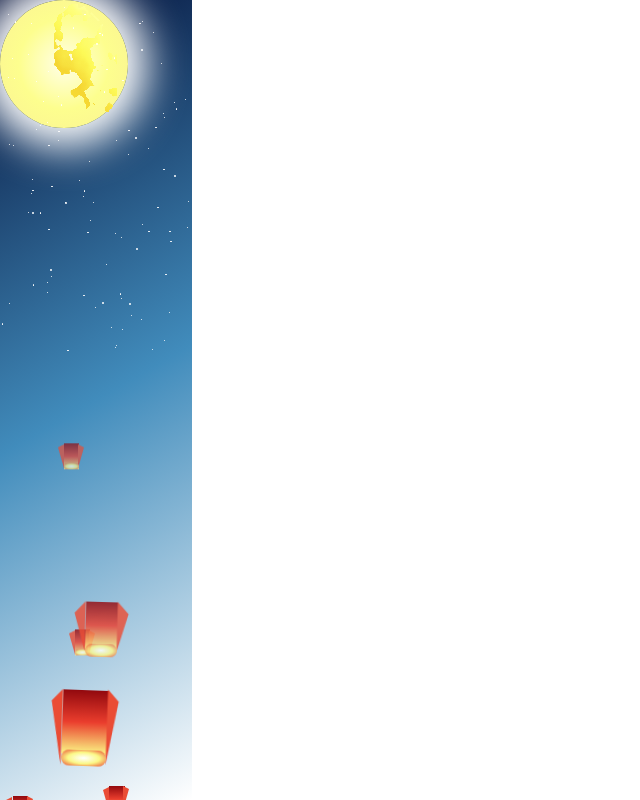
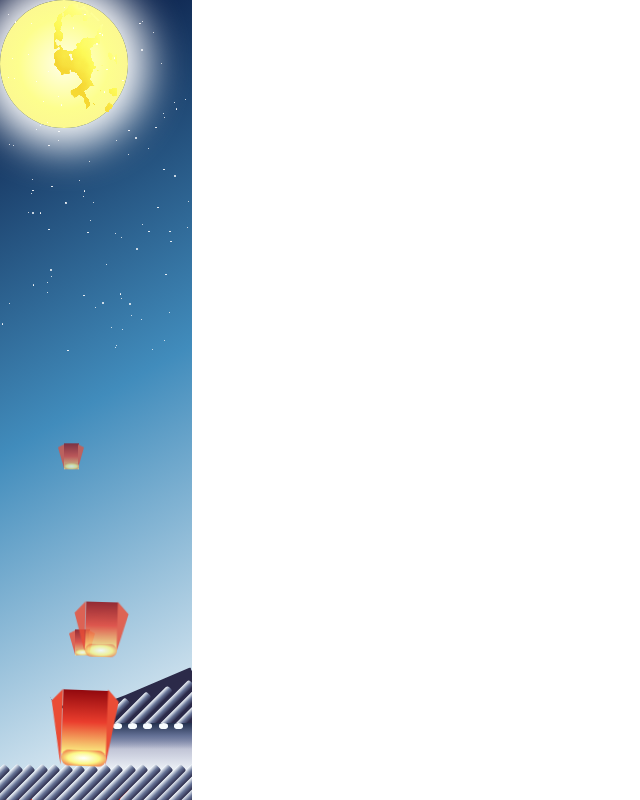
Before and after one commit to zhengxianyu/Mid-autumn, a plain HTML site: page index.html in a window 1280 px wide. Shown: the whole page, without its empty margins (0-640 px from the left). Drawn offline with nearby package versions, Linux system fonts and the light colour scheme.

Commit message:
add codes of house

```diff
--- a/index.css
+++ b/index.css
@@ -64,6 +64,7 @@ body {
   width: 15vw;
   height: 100vh;
   background: linear-gradient(150deg, #041039, #418cbc, #fff);
+  overflow: hidden;
 }
 
 .moon {
@@ -128,8 +129,8 @@ body {
   border-radius: 2vw;
 }
 
-.kongming-latern:nth-child(4) {
-  z-index: 1;
+.kongming-latern {
+  z-index: 2;
 }
 
 .kongming-latern:nth-child(2), .kongming-latern:nth-child(3) {
@@ -139,7 +140,6 @@ body {
   left: 5vw;
   width: 2.5vw;
   bottom: -10vw;
-  z-index: 1;
 }
 
 .kongming-latern:nth-child(2) {
@@ -204,3 +204,77 @@ body {
   border-radius: 1vw;
   background: #fff;
 }
+
+.top-roof {
+  position: absolute;
+  bottom: 6vw;
+  right: 0;
+  border-left: 10vw solid transparent;
+  border-right: 0vw solid transparent;
+  border-bottom: 4vw solid #2b2a49;
+}
+
+.top-roof:before {
+  content: '';
+  border-bottom: 0.7vw solid #2b2a49;
+  width: 11vw;
+  height: 5vw;
+  position: absolute;
+  right: 0;
+  border-bottom-left-radius: 50%;
+  border-top-left-radius: 50%;
+  transform: rotate(-23deg) translate(0.7vw, -3vw);
+}
+
+.top-roof:after {
+  content: '';
+  width: 10vw;
+  height: 2vw;
+  background: linear-gradient(#23314e, #657297, transparent);
+  position: absolute;
+  right: 0;
+  top: 4vw;
+  border-bottom-left-radius: 3vw;
+}
+
+.tile {
+  position: absolute;
+  width: 0.6vw;
+  height: 1.5vw;
+  background: linear-gradient(90deg, #f7fcff, #667396, #2b2a49);
+  right: 0;
+  border-radius: 0.2vw;
+  transform: rotate(45deg) translate(-4vw, 8vw);
+}
+
+.edge {
+  position: absolute;
+  right: 9vw;
+  width: 0.7vw;
+  height: 0.4vw;
+  background: #f7fcff;
+  border-radius: 50%;
+  top: 4vw;
+  z-index: 1;
+}
+
+.roof-body {
+  position: absolute;
+  top: 5vw;
+  right: 0;
+  width: 8vw;
+  height: 3vw;
+  background: linear-gradient(#a6a9c2, #f7fcff);
+}
+
+.bottom-roof {
+  position: absolute;
+  bottom: 0;
+  right: 0;
+}
+
+.bottom-roof .tile {
+  transform: rotate(45deg) translate(0vw, -4.5vw);
+  height: 4vw;
+  width: 0.7vw;
+}
--- a/index.html
+++ b/index.html
@@ -20,6 +20,7 @@
           </svg>
         </div>
       </div>
+      <div class="latern" id="latern">
         <div class="kongming-latern">
           <div class="latern-left"></div>
           <div class="latern-right"></div>
@@ -41,6 +42,16 @@
           <div class="latern-bottom"></div>
         </div>
       </div>
+      <div class="house" id="house">
+        <div class="top-roof" id="topRoof">
+          <div class="tile"></div>
+          <div class="edge"></div>
+          <div class="roof-body"></div>
+        </div>
+        <div class="bottom-roof" id="bottomRoof">
+        </div>
+      </div>
+    </div>
     <script src='index.js'></script>
   </body>
 </html>
--- a/index.js
+++ b/index.js
@@ -4,6 +4,7 @@ $(function() {
     return num;
   }
 
+  // 孔明灯
   for (let index = 0; index < 10; index++) {
     let left = document.createElement('div');
     left.className = 'latern-left';
@@ -30,9 +31,10 @@ $(function() {
     kongMing.appendChild(left);
     kongMing.appendChild(right);
     kongMing.appendChild(bottom);
-    document.getElementById('midAutumn').appendChild(kongMing);
+    document.getElementById('latern').appendChild(kongMing);
   }
 
+  // 星星
   for (let index = 0; index < 100; index++) {
     let star = document.createElement('div');
     star.className = 'star';
@@ -44,4 +46,35 @@ $(function() {
 
     document.getElementById('sky').appendChild(star);
   }
+
+  // 上屋檐
+  let yMultiple = 1.3;
+  for (let index = 0; index < 7; index++) {
+    let tile = document.createElement('div');
+    tile.className = 'tile';
+    tile.style = 'transform: rotate(45deg) translate(' +
+        ((index + 1) * 0.6 - 4) +
+      'vw, ' +
+        (8 - (index + yMultiple)) +
+      'vw); height: ' +
+        (1.5 + (index + 1) * 0.7) +
+      'vw;';
+    yMultiple += 0.4;
+    document.getElementById('topRoof').appendChild(tile);
+
+    let edge = document.createElement('div');
+    edge.className = 'edge';
+    edge.style = 'right: ' + (9.1 - (index + 1) * 1.2) + 'vw;';
+    document.getElementById('topRoof').appendChild(edge);
+  }
+
+  // 下屋檐
+  for (let index = 0; index < 25; index++) {
+    let tile = document.createElement('div');
+    tile.className = 'tile';
+    tile.style = 'right: ' +
+        (2 + index * 0.98) +
+      'vw;';
+    document.getElementById('bottomRoof').appendChild(tile);
+  }
 })
```
Lines whose indentation alone changed are shown as unchanged.
